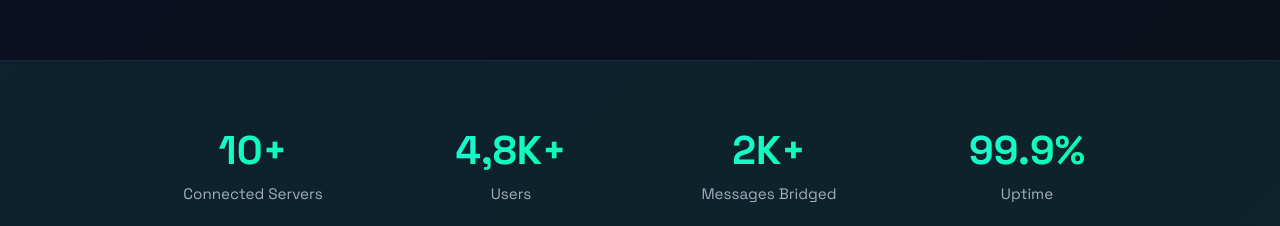
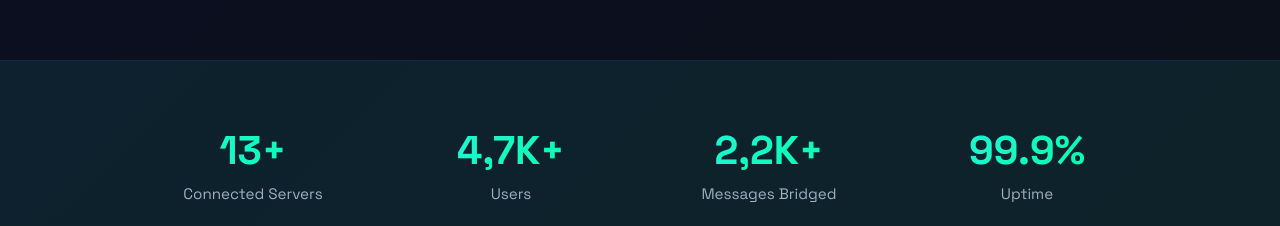
Before and after one commit to ARD0NIZ/helios.dev-codelist.net, a plain HTML site: page index.html in a window 1280 px wide. Shown: the part 2320-2546 px from the top of the page. Drawn offline with Linux system fonts and the light colour scheme.

Commit message:
some changes

```diff
--- a/index.html
+++ b/index.html
@@ -226,15 +226,15 @@
         <section class="stats">
             <div class="stats-container">
                 <div class="stat">
-                    <div class="stat-number">10+</div>
+                    <div class="stat-number">13+</div>
                     <div class="stat-label">Connected Servers</div>
                 </div>
                 <div class="stat">
-                    <div class="stat-number">4,8K+</div>
+                    <div class="stat-number">4,7K+</div>
                     <div class="stat-label">Users</div>
                 </div>
                 <div class="stat">
-                    <div class="stat-number">2K+</div>
+                    <div class="stat-number">2,2K+</div>
                     <div class="stat-label">Messages Bridged</div>
                 </div>
                 <div class="stat">
```
